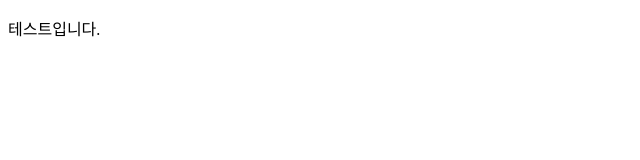
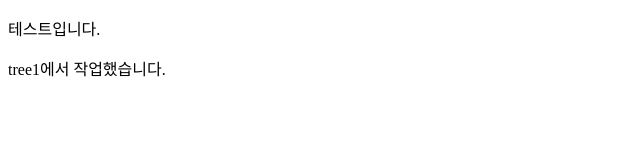
Before and after one commit to joyful0920/super-tree2, a plain HTML site: page index.html in a window 1280 px wide. Shown: the whole page, without its empty margins (0-640 px from the left). Drawn offline with Linux system fonts and the light colour scheme.

Commit message:
Add p tag in super1

```diff
--- a/index.html
+++ b/index.html
@@ -8,5 +8,6 @@
   </head>
   <body>
     <p>테스트입니다.</p>
+    <p>tree1에서 작업했습니다.</p>
   </body>
 </html>
```
